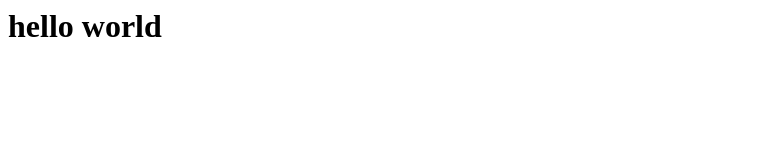
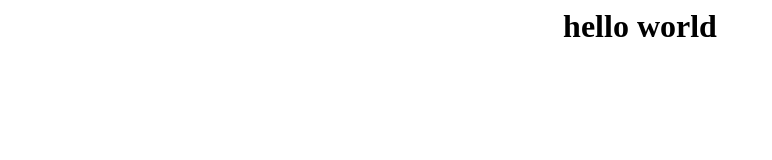
Before and after one commit to rsk9607/IITI-CP-portal, a plain HTML site: page hello.html in a window 1280 px wide. Shown: the whole page, without its empty margins (0-772 px from the left). Drawn offline with Linux system fonts and the light colour scheme.

Commit message:
Update hello.html

```diff
--- a/hello.html
+++ b/hello.html
@@ -4,9 +4,9 @@
     </head>
     <body>
         <h1>
-            <centre>
+            <center>
                 hello world
-            </centre>
+            </center>
         </h1>
     </body>
 </html>
```
